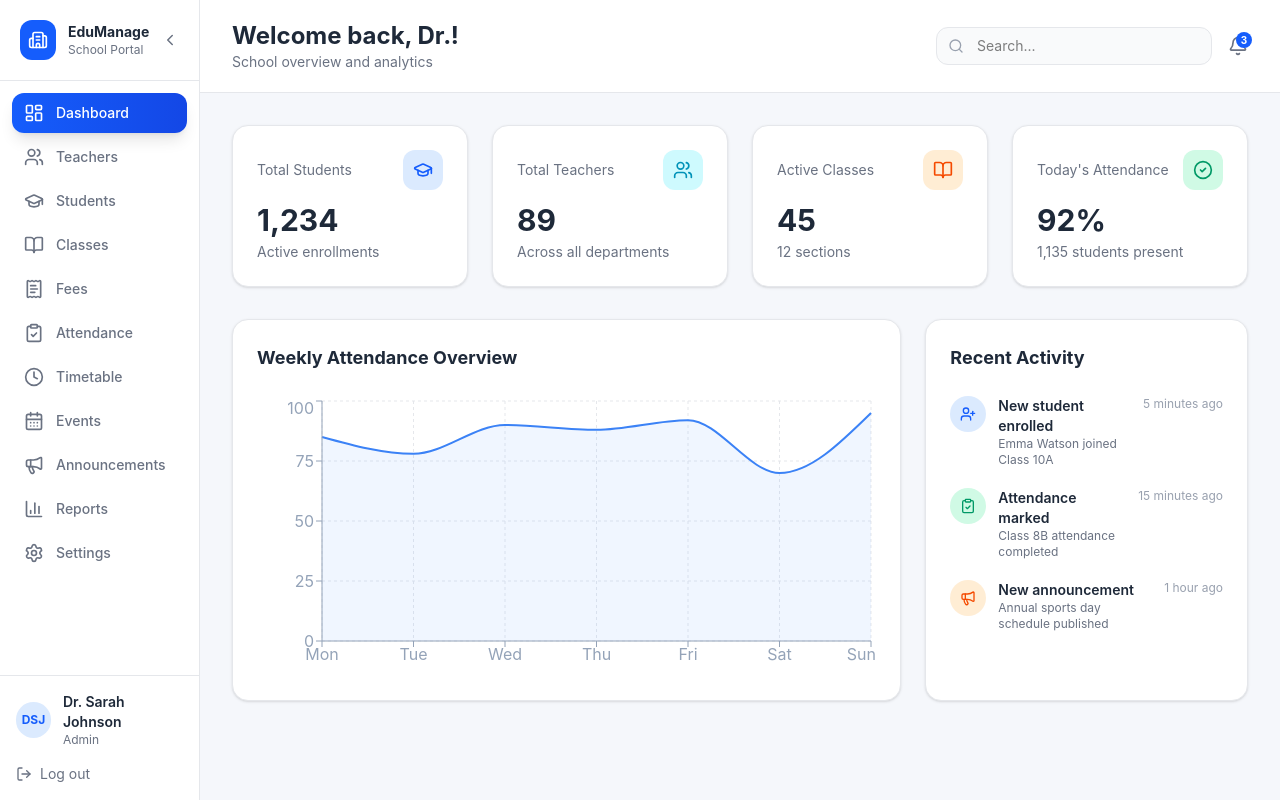
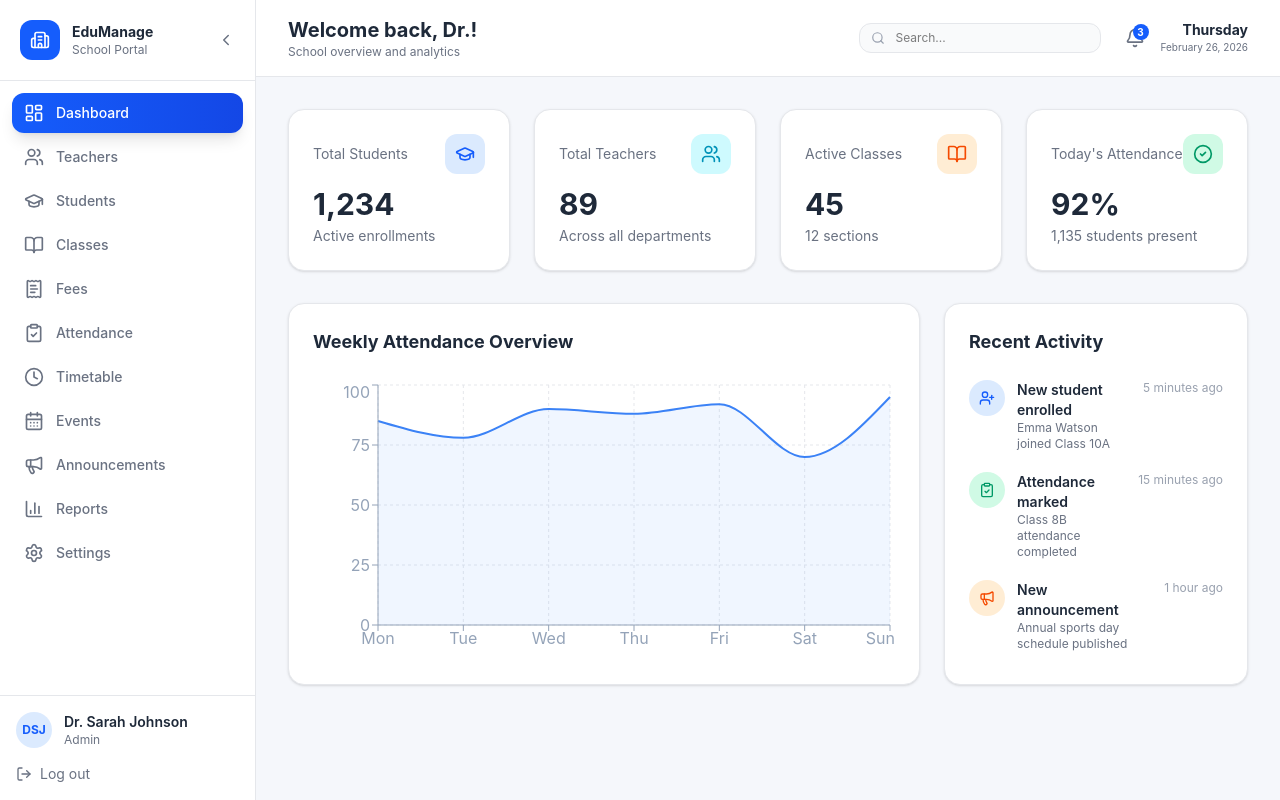
Before and after one commit to Ishan678-code/School-Management-System, a React app in the folder frontend/: page /admin in a window 1280 px wide. Built offline with nearby package versions, Linux system fonts and the light colour scheme; the HTML template or start-up script is replaced by a standard one.

Commit message:
updated it

```diff
--- a/frontend/src/App.jsx
+++ b/frontend/src/App.jsx
@@ -13,6 +13,8 @@ function App() {
   return(
     <Router>
       <Routes>
+        <Route path="/" element={<LoginPage />} />
+
         <Route path="/login" element={<LoginPage />} />
         <Route path="/admin" element={<AdminDashboard />} />
         <Route path="/teacher" element={<TeacherDashboard />} />
--- a/frontend/src/components/AdminSidebar.jsx
+++ b/frontend/src/components/AdminSidebar.jsx
@@ -1,21 +1,49 @@
+
+
 import {
   ChevronLeft,
   ChevronRight,
   Building2,
   LogOut,
+  X,
 } from "lucide-react";
+import { useNavigate } from "react-router";
 
-const AdminSidebar = ({ collapsed, setCollapsed, sidebarItems }) => {
+const AdminSidebar = ({
+    collapsed,
+    setCollapsed,
+    sidebarItems,
+    mobileOpen,
+    setMobileOpen,
+    activeItem,
+    setActiveItem
+}) => {
+    const navigate = useNavigate();
   return (
+    <>
+      {/* Mobile Overlay */}
+      {mobileOpen && (
+        <div
+          className="fixed inset-0 bg-black/40 z-40 lg:hidden"
+          onClick={() => setMobileOpen(false)}
+        />
+      )}
+
       <aside
-      className={`${
-        collapsed ? "w-20 " : "w-50"
-      } bg-white border-r border-gray-200 flex flex-col transition-all duration-300`}
+        className={`
+        fixed lg:static z-50 top-0 left-0 h-full
+        ${collapsed ? 'w-30 ': "w-64"}
+        ${mobileOpen ? "translate-x-0" : "-translate-x-full"}
+        lg:translate-x-0
+        bg-white border-r border-gray-200
+        flex flex-col
+        transition-all duration-300
+      `}
       >
         {/* Logo Section */}
         <div className="flex items-center gap-3 p-5 border-b border-gray-200">
           <div className="w-10 h-10 bg-blue-600 rounded-xl flex items-center justify-center">
-          <Building2 className="w-9 h-5 text-white" />
+            <Building2 className="w-5 h-5 text-white" />
           </div>
 
           {!collapsed && (
@@ -25,21 +53,38 @@ const AdminSidebar = ({ collapsed, setCollapsed, sidebarItems }) => {
             </div>
           )}
 
+          {/* Desktop Collapse */}
           <button
             onClick={() => setCollapsed(!collapsed)}
-          className="ml-auto text-gray-500 hover:text-gray-800"
+            className="ml-auto text-gray-500 hover:text-gray-800 hidden lg:block"
           >
             {collapsed ? <ChevronRight size={18} /> : <ChevronLeft size={18} />}
+          </button>
+
+          {/* Mobile Close */}
+          <button
+            onClick={() => setMobileOpen(false)}
+            className="ml-auto text-gray-500 hover:text-gray-800 lg:hidden"
+          >
+            <X size={20} />
           </button>
         </div>
 
         {/* Navigation */}
         <nav className="flex-1 p-3 space-y-1 overflow-y-auto">
-        {sidebarItems.map((item) => (
+
+          {sidebarItems.map((item) => {
+  const isActive = activeItem === item.label;
+
+  return (
     <button
       key={item.label}
+      onClick={() => {
+        setActiveItem(item.label);
+        setMobileOpen(false);
+      }}
       className={`w-full flex items-center gap-3 px-3 py-2.5 rounded-xl text-sm font-medium transition-all ${
-              item.active
+        isActive
           ? "bg-gradient-to-r from-blue-600 to-blue-700 text-white shadow-lg"
           : "text-gray-500 hover:bg-gray-100 hover:text-gray-800"
       }`}
@@ -47,10 +92,11 @@ const AdminSidebar = ({ collapsed, setCollapsed, sidebarItems }) => {
       <item.icon className="w-5 h-5" />
       {!collapsed && <span>{item.label}</span>}
     </button>
-        ))}
+  );
+})}
         </nav>
 
-      {/* Profile Section */}
+        {/* Profile */}
         <div className="p-4 border-t border-gray-200">
           <div className="flex items-center gap-3">
             <div className="w-9 h-9 rounded-full bg-blue-100 flex items-center justify-center">
@@ -67,127 +113,14 @@ const AdminSidebar = ({ collapsed, setCollapsed, sidebarItems }) => {
             )}
           </div>
 
-        <button className="flex items-center gap-2 text-sm text-gray-500 hover:text-gray-800 mt-4">
+          <button onClick={()=>navigate('/login')} className="flex items-center gap-2 text-sm text-gray-500 hover:text-gray-800 mt-4">
             <LogOut size={16} />
             {!collapsed && <span>Log out</span>}
           </button>
         </div>
       </aside>
+    </>
   );
 };
 
 export default AdminSidebar;
-
-
-// import {
-//   ChevronLeft,
-//   ChevronRight,
-//   Building2,
-//   LogOut,
-//   X,
-// } from "lucide-react";
-
-// const AdminSidebar = ({
-//   collapsed,
-//   setCollapsed,
-//   sidebarItems,
-//   mobileOpen,
-//   setMobileOpen,
-// }) => {
-//   return (
-//     <>
-//       {/* Mobile Overlay */}
-//       {mobileOpen && (
-//         <div
-//           className="fixed inset-0 bg-black/40 z-40 lg:hidden"
-//           onClick={() => setMobileOpen(false)}
-//         />
-//       )}
-
-//       <aside
-//         className={`
-//         fixed lg:static z-50 top-0 left-0 h-full
-//         ${collapsed ? "w-20" : "w-64"}
-//         ${mobileOpen ? "translate-x-0" : "-translate-x-full"}
-//         lg:translate-x-0
-//         bg-white border-r border-gray-200
-//         flex flex-col
-//         transition-all duration-300
-//       `}
-//       >
-//         {/* Logo Section */}
-//         <div className="flex items-center gap-3 p-5 border-b border-gray-200">
-//           <div className="w-10 h-10 bg-blue-600 rounded-xl flex items-center justify-center">
-//             <Building2 className="w-5 h-5 text-white" />
-//           </div>
-
-//           {!collapsed && (
-//             <div>
-//               <h2 className="font-bold text-gray-800 text-sm">EduManage</h2>
-//               <p className="text-xs text-gray-500">School Portal</p>
-//             </div>
-//           )}
-
-//           {/* Desktop Collapse */}
-//           <button
-//             onClick={() => setCollapsed(!collapsed)}
-//             className="ml-auto text-gray-500 hover:text-gray-800 hidden lg:block"
-//           >
-//             {collapsed ? <ChevronRight size={18} /> : <ChevronLeft size={18} />}
-//           </button>
-
-//           {/* Mobile Close */}
-//           <button
-//             onClick={() => setMobileOpen(false)}
-//             className="ml-auto text-gray-500 hover:text-gray-800 lg:hidden"
-//           >
-//             <X size={20} />
-//           </button>
-//         </div>
-
-//         {/* Navigation */}
-//         <nav className="flex-1 p-3 space-y-1 overflow-y-auto">
-//           {sidebarItems.map((item) => (
-//             <button
-//               key={item.label}
-//               onClick={() => setMobileOpen(false)}
-//               className={`w-full flex items-center gap-3 px-3 py-2.5 rounded-xl text-sm font-medium transition-all ${
-//                 item.active
-//                   ? "bg-gradient-to-r from-blue-600 to-blue-700 text-white shadow-lg"
-//                   : "text-gray-500 hover:bg-gray-100 hover:text-gray-800"
-//               }`}
-//             >
-//               <item.icon className="w-5 h-5" />
-//               {!collapsed && <span>{item.label}</span>}
-//             </button>
-//           ))}
-//         </nav>
-
-//         {/* Profile */}
-//         <div className="p-4 border-t border-gray-200">
-//           <div className="flex items-center gap-3">
-//             <div className="w-9 h-9 rounded-full bg-blue-100 flex items-center justify-center">
-//               <span className="text-xs font-bold text-blue-600">DSJ</span>
-//             </div>
-
-//             {!collapsed && (
-//               <div>
-//                 <p className="text-sm font-semibold text-gray-800">
-//                   Dr. Sarah Johnson
-//                 </p>
-//                 <p className="text-xs text-gray-500">Admin</p>
-//               </div>
-//             )}
-//           </div>
-
-//           <button className="flex items-center gap-2 text-sm text-gray-500 hover:text-gray-800 mt-4">
-//             <LogOut size={16} />
-//             {!collapsed && <span>Log out</span>}
-//           </button>
-//         </div>
-//       </aside>
-//     </>
-//   );
-// };
-
-// export default AdminSidebar;
--- a/frontend/src/data/dashboardData.js
+++ b/frontend/src/data/dashboardData.js
@@ -17,7 +17,7 @@ import {
 
 // Sidebar Items
 export const sidebarItems = [
-  { icon: LayoutDashboard, label: "Dashboard", active: true },
+  { icon: LayoutDashboard, label: "Dashboard" },
   { icon: Users, label: "Teachers" },
   { icon: GraduationCap, label: "Students" },
   { icon: BookOpen, label: "Classes" },
--- a/frontend/src/pages/AdminDashboard.jsx
+++ b/frontend/src/pages/AdminDashboard.jsx
@@ -1,8 +1,6 @@
 
 
-
-
-import { useState } from "react";
+import { useState, useEffect } from "react";
 import { Search, Bell, Menu } from "lucide-react";
 import {
   AreaChart,
@@ -25,27 +23,37 @@ import {
 const AdminDashboard = () => {
   const [collapsed, setCollapsed] = useState(false);
   const [mobileOpen, setMobileOpen] = useState(false);
+  const [activeItem, setActiveItem] = useState("Dashboard");
+
+  // Logic to get the current date
+  const [dateInfo, setDateInfo] = useState({ day: "", fullDate: "" });
+
+  useEffect(() => {
+    const now = new Date();
+    const options = { month: 'long', day: 'numeric', year: 'numeric' };
+    setDateInfo({
+      day: now.toLocaleDateString('en-US', { weekday: 'long' }),
+      fullDate: now.toLocaleDateString('en-US', options)
+    });
+  }, []);
 
   return (
     <div className="flex h-screen bg-[#f5f7fb] overflow-hidden">
-
-      {/* Sidebar */}
       <AdminSidebar
         collapsed={collapsed}
         setCollapsed={setCollapsed}
         sidebarItems={sidebarItems}
         mobileOpen={mobileOpen}
         setMobileOpen={setMobileOpen}
+        activeItem={activeItem}
+        setActiveItem={setActiveItem}
       />
 
-      {/* Main Content */}
       <div className="flex-1 flex flex-col overflow-hidden">
-
-        {/* Header */}
-        <header className="bg-white border-b border-gray-200 px-4 lg:px-8 py-4 lg:py-5 flex items-center justify-between">
+        {/* Updated Header */}
+        <header className="bg-white border-b border-gray-200 px-4 lg:px-8 py-3 lg:py-4 flex items-center justify-between">
 
           <div className="flex items-center gap-3">
-            {/* Mobile Hamburger */}
             <button
               className="lg:hidden text-gray-600"
               onClick={() => setMobileOpen(true)}
@@ -54,38 +62,53 @@ const AdminDashboard = () => {
             </button>
 
             <div>
-              <h1 className="text-xl lg:text-2xl font-bold text-gray-800">
+              <h1 className="text-lg lg:text-xl font-bold text-gray-800">
                 Welcome back, Dr.!
               </h1>
-              <p className="text-xs lg:text-sm text-gray-500">
+              <p className="text-xs text-gray-500">
                 School overview and analytics
               </p>
             </div>
           </div>
 
-          <div className="flex items-center gap-4">
-            <div className="relative hidden sm:block">
-              <Search className="absolute left-3 top-1/2 -translate-y-1/2 w-4 h-4 text-gray-400" />
+          <div className="flex items-center gap-6">
+            {/* Search - Hidden on small screens to make room for date */}
+         {/* Updated Search Bar for Responsive Design */}
+<div className="relative flex-1 max-w-[150px] sm:max-w-xs ml-4">
+  <Search className="absolute left-3 top-1/2 -translate-y-1/2 w-3.5 h-3.5 text-gray-400" />
   <input
     type="text"
     placeholder="Search..."
-                className="pl-10 pr-4 py-2 rounded-xl border border-gray-200 bg-gray-50 text-sm focus:outline-none focus:ring-2 focus:ring-blue-500"
+    className="w-full pl-9 pr-3 py-1.5 rounded-xl border border-gray-200 bg-gray-50 text-xs focus:outline-none focus:ring-2 focus:ring-blue-500"
   />
 </div>
 
+            <div className="flex items-center gap-4">
               <button className="relative text-gray-500 hover:text-gray-800">
                 <Bell className="w-5 h-5" />
                 <span className="absolute -top-1 -right-1 w-4 h-4 bg-blue-600 text-white text-[10px] font-bold rounded-full flex items-center justify-center">
                   3
                 </span>
               </button>
+
+              {/* Vertical Separator and Date Display */}
+
+                <div className="flex flex-col items-end">
+                  <p className="text-sm font-bold text-gray-800 leading-tight">
+                    {dateInfo.day}
+                  </p>
+                  <p className="text-[10px] text-gray-500 mt-0.5">
+                    {dateInfo.fullDate}
+                  </p>
                 </div>
+              </div>
+            </div>
+
         </header>
 
-        {/* Content */}
+        {/* Content Section (Remains the same) */}
         <main className="flex-1 overflow-y-auto p-4 lg:p-8 space-y-8">
-
-          {/* Stats */}
+          {/* Stats Grid */}
           <div className="grid grid-cols-1 sm:grid-cols-2 xl:grid-cols-4 gap-6">
             {statsCards.map((card) => (
               <div
@@ -94,9 +117,7 @@ const AdminDashboard = () => {
               >
                 <div className="flex items-center justify-between mb-3">
                   <p className="text-sm text-gray-500">{card.title}</p>
-                  <div
-                    className={`w-10 h-10 rounded-xl flex items-center justify-center ${card.color}`}
-                  >
+                  <div className={`w-10 h-10 rounded-xl flex items-center justify-center ${card.color}`}>
                     <card.icon className="w-5 h-5" />
                   </div>
                 </div>
@@ -108,48 +129,31 @@ const AdminDashboard = () => {
             ))}
           </div>
 
-          {/* Chart + Activity */}
+          {/* Charts and Activity */}
           <div className="grid grid-cols-1 xl:grid-cols-3 gap-6">
-
             <div className="xl:col-span-2 bg-white rounded-2xl border border-gray-200 p-6 shadow-sm">
-              <h3 className="text-lg font-bold text-gray-800 mb-6">
-                Weekly Attendance Overview
-              </h3>
-
+              <h3 className="text-lg font-bold text-gray-800 mb-6">Weekly Attendance Overview</h3>
               <ResponsiveContainer width="100%" height={280}>
                 <AreaChart data={chartData}>
                   <CartesianGrid strokeDasharray="3 3" stroke="#e5e7eb" />
                   <XAxis dataKey="day" stroke="#94a3b8" />
                   <YAxis stroke="#94a3b8" domain={[0, 100]} />
                   <Tooltip />
-                  <Area
-                    type="monotone"
-                    dataKey="value"
-                    stroke="#3b82f6"
-                    fill="#3b82f620"
-                    strokeWidth={2}
-                  />
+                  <Area type="monotone" dataKey="value" stroke="#3b82f6" fill="#3b82f620" strokeWidth={2} />
                 </AreaChart>
               </ResponsiveContainer>
             </div>
 
             <div className="bg-white rounded-2xl border border-gray-200 p-6 shadow-sm">
-              <h3 className="text-lg font-bold text-gray-800 mb-6">
-                Recent Activity
-              </h3>
-
+              <h3 className="text-lg font-bold text-gray-800 mb-6">Recent Activity</h3>
               <div className="space-y-5">
                 {activities.map((a, i) => (
                   <div key={i} className="flex gap-3">
-                    <div
-                      className={`w-9 h-9 rounded-full flex items-center justify-center ${a.color}`}
-                    >
+                    <div className={`w-9 h-9 rounded-full flex items-center justify-center ${a.color}`}>
                       <a.icon className="w-4 h-4" />
                     </div>
                     <div className="flex-1">
-                      <p className="text-sm font-semibold text-gray-800">
-                        {a.title}
-                      </p>
+                      <p className="text-sm font-semibold text-gray-800">{a.title}</p>
                       <p className="text-xs text-gray-500">{a.desc}</p>
                     </div>
                     <span className="text-xs text-gray-400">{a.time}</span>
@@ -157,7 +161,6 @@ const AdminDashboard = () => {
                 ))}
               </div>
             </div>
-
           </div>
         </main>
       </div>
```
Lines whose indentation alone changed are shown as unchanged.
